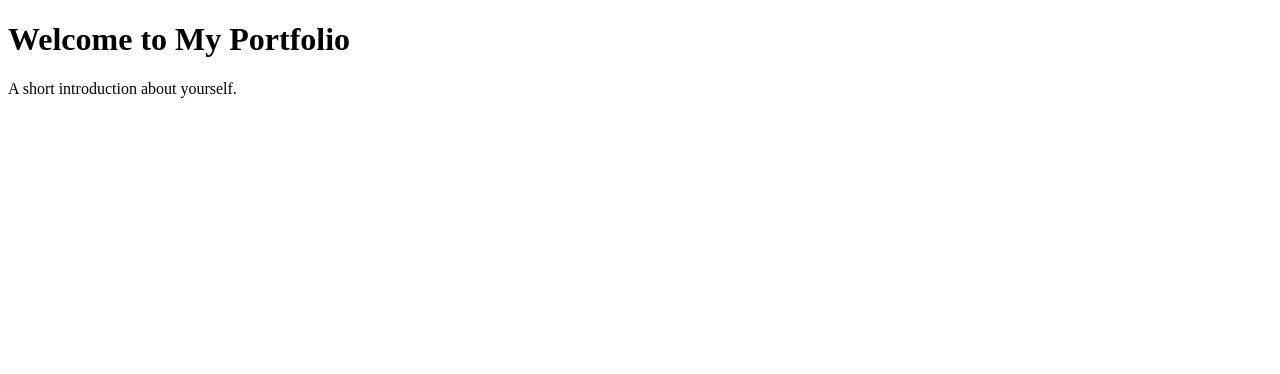
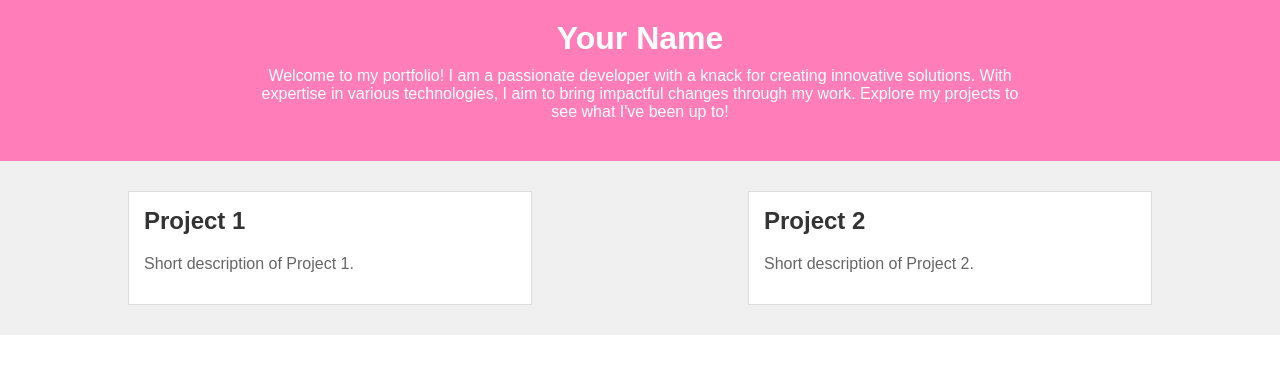
Before and after one commit to selmadissing/selmadissing.github.io, a plain HTML site: page index.html in a window 1280 px wide. Drawn offline with Linux system fonts and the light colour scheme.

Commit message:
new style

```diff
--- a/index.html
+++ b/index.html
@@ -1,15 +1,25 @@
 <!DOCTYPE html>
 <html>
 <head>
-    <title>Your Captivating Title</title>
+    <title>Your Name</title>
+    <link rel="stylesheet" type="text/css" href="style.css">
 </head>
 <body>
     <header>
-        <h1>Welcome to My Portfolio</h1>
-        <p>A short introduction about yourself.</p>
+        <h1>Your Name</h1>
+        <p>Welcome to my portfolio! I am a passionate developer with a knack for creating innovative solutions. With expertise in various technologies, I aim to bring impactful changes through my work. Explore my projects to see what I've been up to!</p>
     </header>
+
     <section id="portfolio">
-        <!-- Your portfolio items will go here -->
+        <div class="project" onclick="location.href='project1.html';">
+            <h2>Project 1</h2>
+            <p>Short description of Project 1.</p>
+        </div>
+        <div class="project" onclick="location.href='project2.html';">
+            <h2>Project 2</h2>
+            <p>Short description of Project 2.</p>
+        </div>
+        <!-- Add more projects as needed -->
     </section>
 </body>
 </html>
--- /dev/null
+++ b/style.css
@@ -0,0 +1,61 @@
+body {
+    font-family: Arial, sans-serif;
+    margin: 0;
+    padding: 0;
+}
+
+header {
+    background-color: #ff7eb9; /* A colorful top section */
+    color: white;
+    text-align: center;
+    padding: 20px 0;
+}
+
+header h1 {
+    margin: 0;
+}
+
+header p {
+    margin-top: 10px;
+    margin-bottom: 20px;
+    width: 60%;
+    margin-left: auto;
+    margin-right: auto;
+}
+
+#portfolio {
+    display: flex;
+    flex-wrap: wrap;
+    justify-content: space-around;
+    padding: 20px;
+    background-color: #f0f0f0; /* Simpler color for the bottom section */
+}
+
+.project {
+    width: 30%;
+    margin: 10px;
+    border: 1px solid #ddd;
+    padding: 15px;
+    background-color: white;
+    cursor: pointer;
+    transition: transform 0.3s ease;
+}
+
+.project:hover {
+    transform: scale(1.05);
+}
+
+.project h2 {
+    color: #333;
+    margin-top: 0;
+}
+
+.project p {
+    color: #666;
+}
+
+@media screen and (max-width: 600px) {
+    .project {
+        width: 100%;
+    }
+}
```
